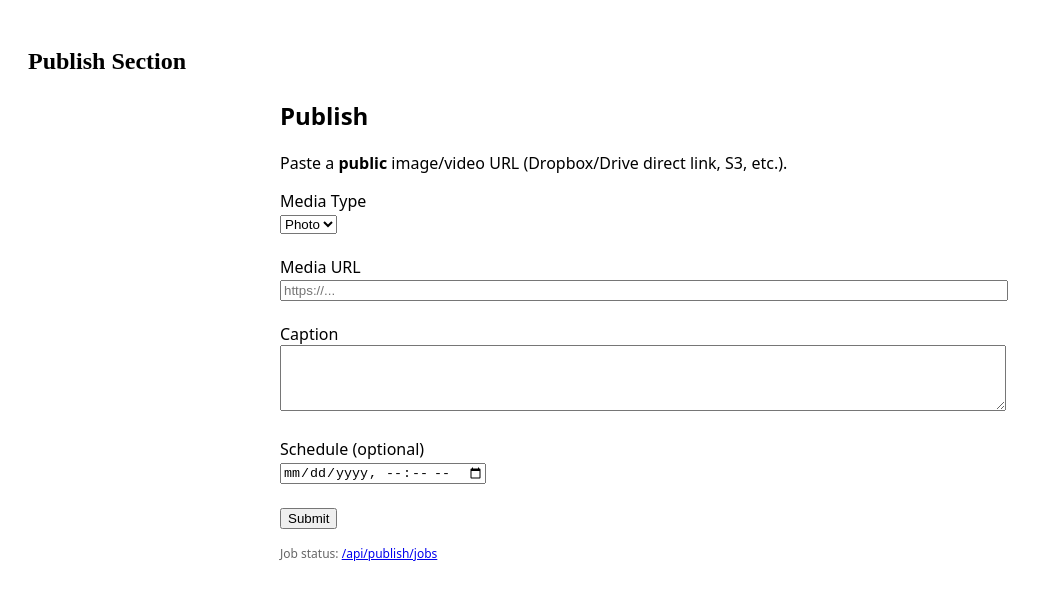
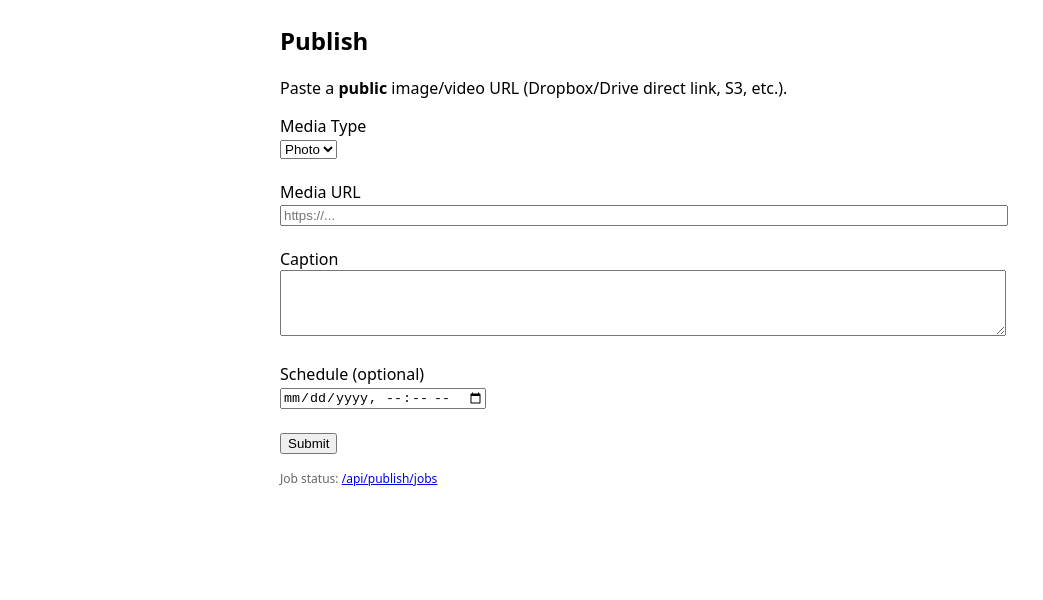
Before and after one commit to Exyro2025/AuthGrow, a Next.js app: page /publish in a window 1280 px wide. Shown: the top 600 px of the page, without its empty margins (0-1043 px from the left). Built offline with nearby package versions, Linux system fonts and the light colour scheme.

Commit message:
Update layout.tsx

```diff
--- a/app/layout.tsx
+++ b/app/layout.tsx
@@ -1,14 +1,25 @@
+// app/layout.tsx
 import type { ReactNode } from 'react';
+import type { Metadata } from 'next';
 
-export const metadata = {
-  title: 'Publish – AuthGrow',
+export const metadata: Metadata = {
+  title: 'AuthGrow',
+  description: 'AuthGrow — Lite Publisher',
 };
 
-export default function PublishLayout({ children }: { children: ReactNode }) {
+export default function RootLayout({ children }: { children: ReactNode }) {
   return (
-    <section style={{ padding: 20 }}>
-      <h2>Publish Section</h2>
-      {children}
-    </section>
+    <html lang="en">
+      <body
+        style={{
+          fontFamily: 'system-ui, sans-serif',
+          padding: 24,
+          maxWidth: 900,
+          margin: '0 auto',
+        }}
+      >
+        {children}
+      </body>
+    </html>
   );
 }
```
